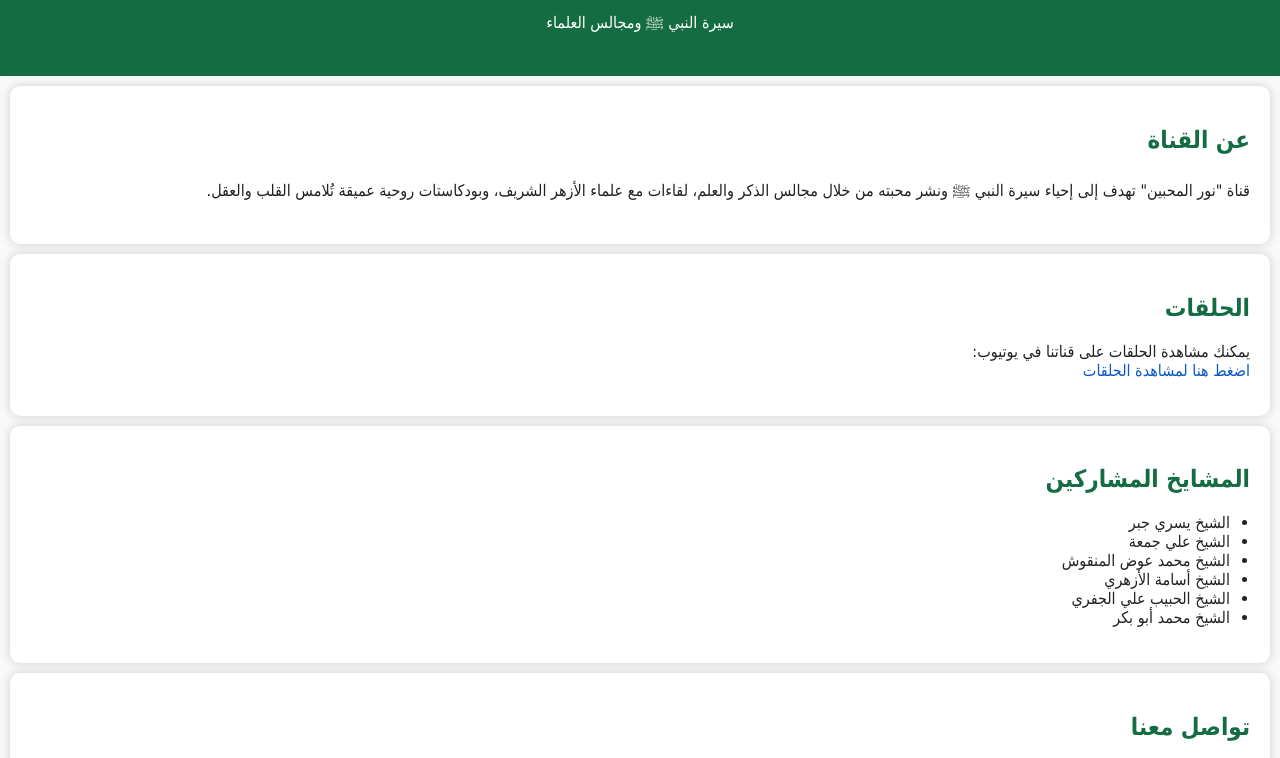
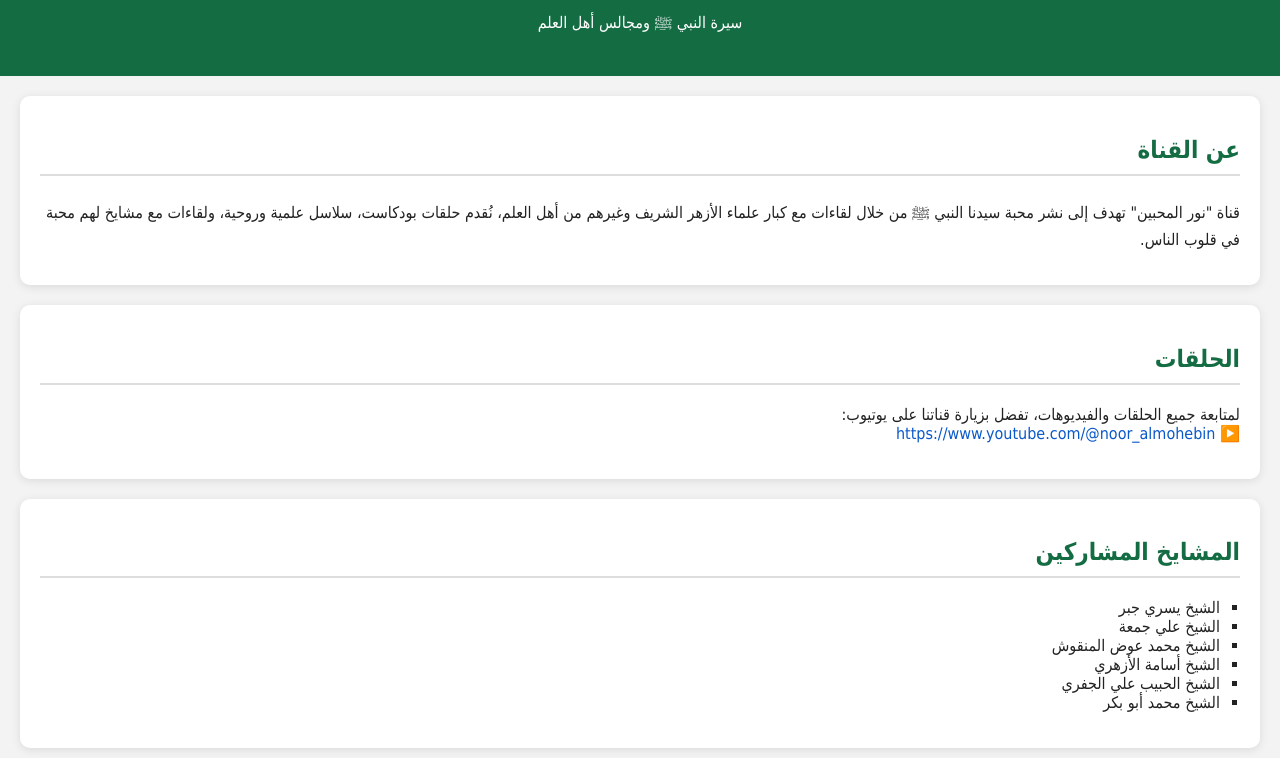
Before and after one commit to ahmedmorsea/Noor-Almohben, a plain HTML site: page index.html in a window 1280 px wide. Shown: the part 95-853 px from the top of the page. Drawn offline with Linux system fonts and the light colour scheme.

Commit message:
Update index.html

```diff
--- a/index.html
+++ b/index.html
@@ -2,40 +2,53 @@
 <html lang="ar" dir="rtl">
   <head>
     <meta charset="UTF-8" />
-  <meta name="viewport" content="width=device-width, initial-scale=1.0" />
+    <meta name="viewport" content="width=device-width, initial-scale=1.0"/>
     <title>نور المحبين</title>
     <style>
       body {
         font-family: 'Tahoma', sans-serif;
-      background-color: #f9f9f9;
+        background-color: #f3f3f3;
         color: #222;
         margin: 0;
         padding: 0;
         direction: rtl;
       }
+
       header {
         background-color: #146c43;
         color: white;
         text-align: center;
-      padding: 20px 10px;
+        padding: 20px;
       }
+
       section {
         padding: 20px;
-      margin: 10px;
+        margin: 20px;
         background-color: white;
         border-radius: 10px;
-      box-shadow: 0 0 10px #ccc;
+        box-shadow: 0 2px 10px rgba(0,0,0,0.1);
       }
+
       h2 {
         color: #146c43;
+        border-bottom: 2px solid #ddd;
+        padding-bottom: 10px;
       }
+
       ul {
+        list-style-type: square;
         padding-right: 20px;
       }
+
       a {
         color: #0a58ca;
         text-decoration: none;
       }
+
+      a:hover {
+        text-decoration: underline;
+      }
+
       .contact {
         font-size: 18px;
         line-height: 1.8;
@@ -46,22 +59,23 @@
 
     <header>
       <h1>قناة نور المحبين</h1>
-  <p>سيرة النبي ﷺ ومجالس العلماء</p>
+      <p>سيرة النبي ﷺ ومجالس أهل العلم</p>
     </header>
 
     <section>
       <h2>عن القناة</h2>
       <p>
-    قناة "نور المحبين" تهدف إلى إحياء سيرة النبي ﷺ ونشر محبته من خلال مجالس الذكر والعلم، لقاءات مع علماء الأزهر الشريف، وبودكاستات روحية عميقة تُلامس القلب والعقل.
+        قناة "نور المحبين" تهدف إلى نشر محبة سيدنا النبي ﷺ من خلال لقاءات مع كبار علماء الأزهر الشريف وغيرهم من أهل العلم،
+        نُقدم حلقات بودكاست، سلاسل علمية وروحية، ولقاءات مع مشايخ لهم محبة في قلوب الناس.
       </p>
     </section>
 
     <section>
       <h2>الحلقات</h2>
       <p>
-    يمكنك مشاهدة الحلقات على قناتنا في يوتيوب:
+        لمتابعة جميع الحلقات والفيديوهات، تفضل بزيارة قناتنا على يوتيوب:
         <br />
-    <a href="https://www.youtube.com/@noor_almohebin" target="_blank">اضغط هنا لمشاهدة الحلقات</a>
+        ▶️ <a href="https://www.youtube.com/@noor_almohebin" target="_blank">https://www.youtube.com/@noor_almohebin</a>
       </p>
     </section>
 
@@ -81,7 +95,7 @@
       <h2>تواصل معنا</h2>
       <div class="contact">
         📧 الإيميل: <a href="mailto:ahmedmorse550@gmail.com">ahmedmorse550@gmail.com</a><br />
-    📞 الموبايل: <a href="tel:+1110477224">+1110477224</a>
+        📞 رقم الهاتف: <a href="tel:+1110477224">+1110477224</a>
       </div>
     </section>
 
```
Lines whose indentation alone changed are shown as unchanged.
